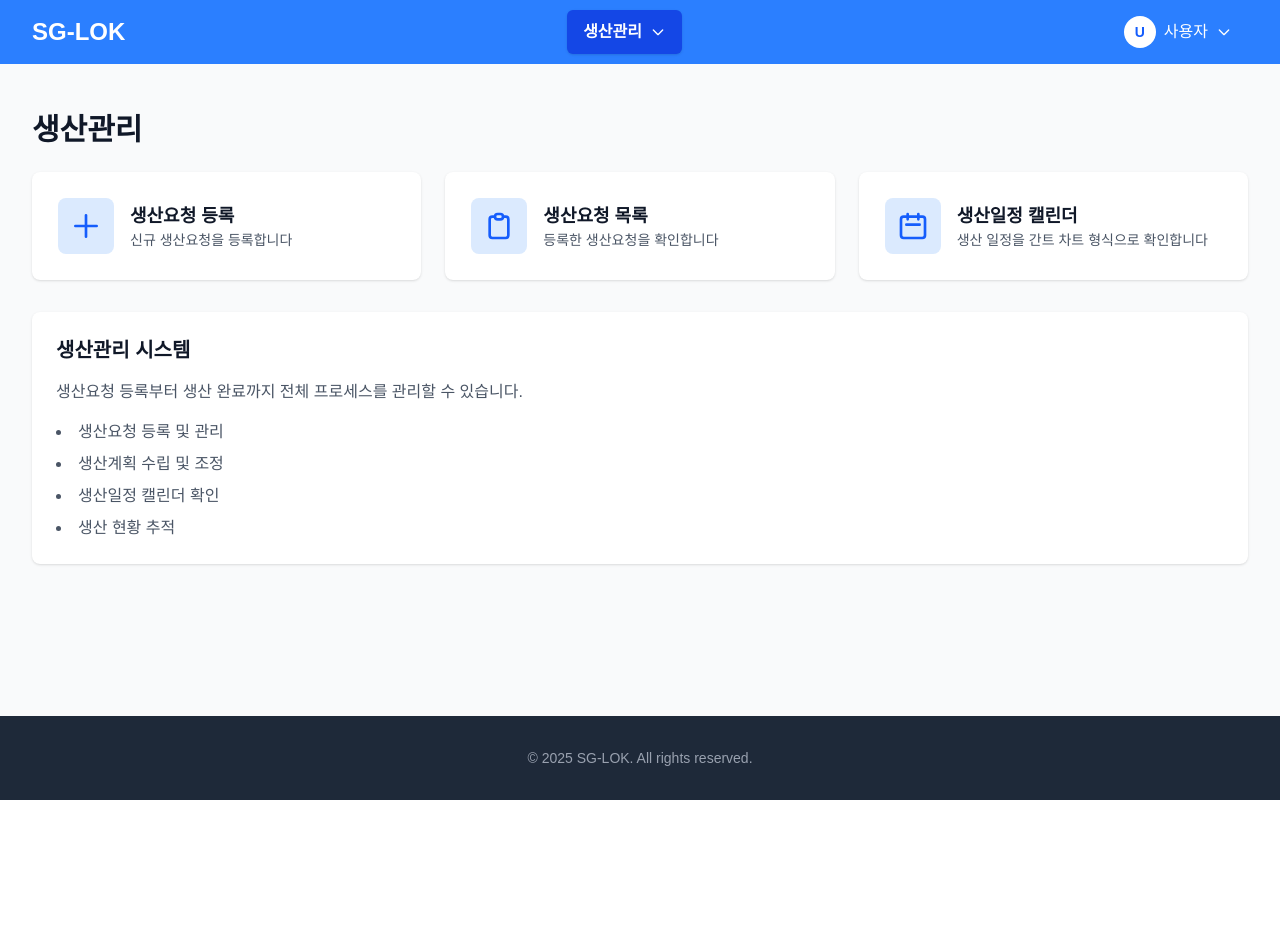
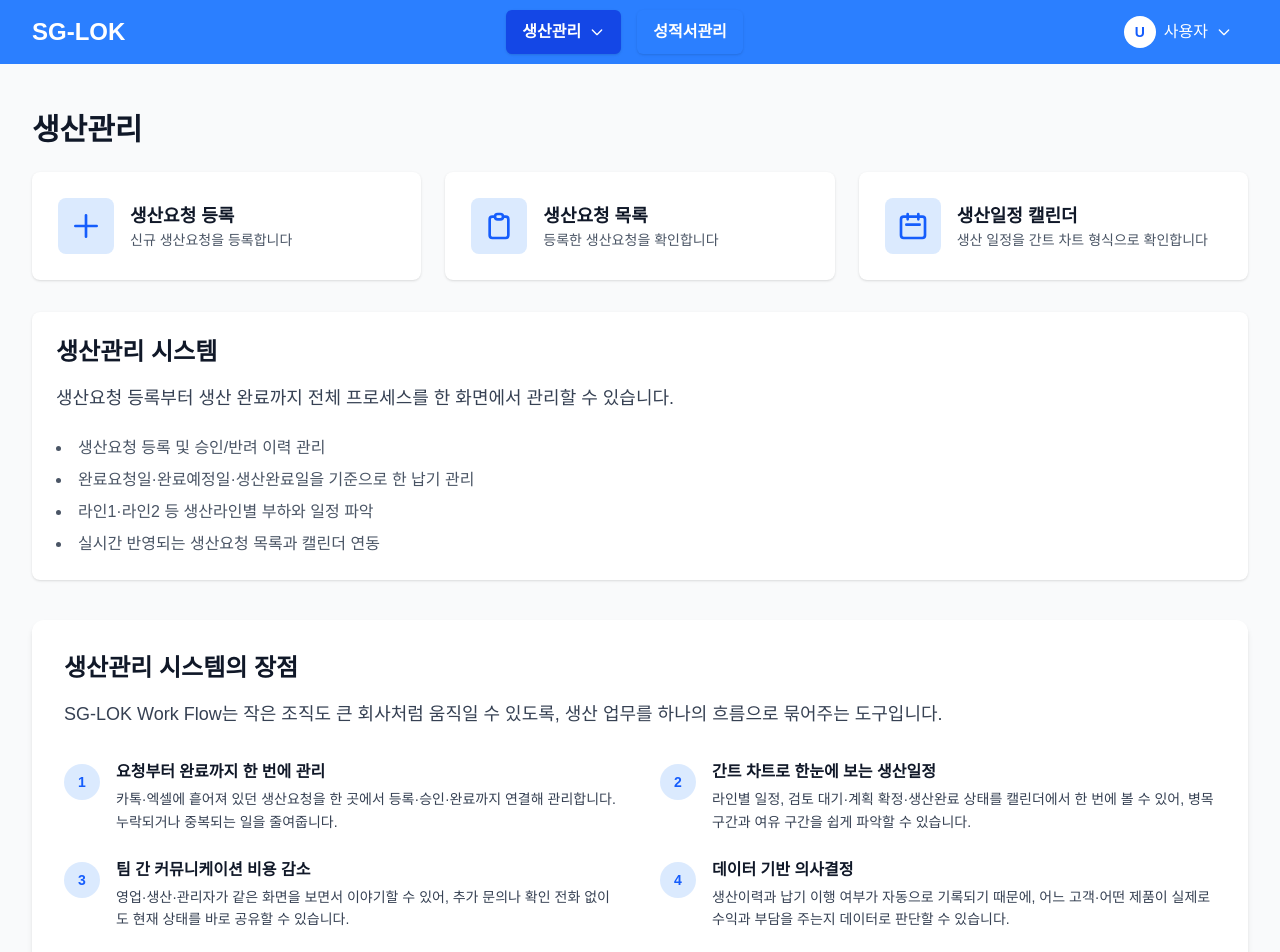
Before and after one commit to clubbob/SG-LOK, a Next.js app: page /production in a window 1280 px wide. Shown: the top 952 px of the page. Before the commit the page ends 800 px from the top, so only its background shows below. Built offline with nearby package versions, Linux system fonts and the light colour scheme; no server answers; the database is empty; sample sign-in values are in the browser's storage.

Commit message:
생산관리 업데이트

```diff
--- a/src/app/page.tsx
+++ b/src/app/page.tsx
@@ -27,10 +27,10 @@ export default function Home() {
         <div className="max-w-7xl mx-auto px-4 sm:px-6 lg:px-8 py-12">
           <div className="text-center">
             <h1 className="text-4xl font-bold text-gray-900 mb-4">
-              SG-LOK에 오신 것을 환영합니다
+              SG-LOK Work Flow 에 오신 것을 환영합니다.
             </h1>
             <p className="text-xl text-gray-600 mb-8">
-              효율적인 웹 서비스 플랫폼
+              작지만 강한 회사를 만들기 위한 효율적인 웹 서비스 플랫폼
             </p>
             {!isAuthenticated && (
               <div className="flex justify-center gap-4">
--- a/src/app/production/page.tsx
+++ b/src/app/production/page.tsx
@@ -92,17 +92,96 @@ export default function ProductionPage() {
             </Link>
           </div>
 
-          <div className="bg-white rounded-lg shadow p-6">
-            <h2 className="text-xl font-semibold text-gray-900 mb-4">생산관리 시스템</h2>
-            <p className="text-gray-600 mb-4">
-              생산요청 등록부터 생산 완료까지 전체 프로세스를 관리할 수 있습니다.
+          {/* 기존 개요 섹션 */}
+          <div className="bg-white rounded-lg shadow p-6 mt-4">
+            <h2 className="text-2xl font-bold text-gray-900 mb-4">생산관리 시스템</h2>
+            <p className="text-lg text-gray-700 mb-6">
+              생산요청 등록부터 생산 완료까지 전체 프로세스를 한 화면에서 관리할 수 있습니다.
             </p>
             <ul className="list-disc list-inside space-y-2 text-gray-600">
-              <li>생산요청 등록 및 관리</li>
-              <li>생산계획 수립 및 조정</li>
-              <li>생산일정 캘린더 확인</li>
-              <li>생산 현황 추적</li>
+              <li>생산요청 등록 및 승인/반려 이력 관리</li>
+              <li>완료요청일·완료예정일·생산완료일을 기준으로 한 납기 관리</li>
+              <li>라인1·라인2 등 생산라인별 부하와 일정 파악</li>
+              <li>실시간 반영되는 생산요청 목록과 캘린더 연동</li>
             </ul>
+          </div>
+
+          {/* 장점 섹션 */}
+          <div className="bg-white rounded-xl shadow-md p-8 mt-10">
+            <h2 className="text-2xl font-bold text-gray-900 mb-4">생산관리 시스템의 장점</h2>
+            <p className="text-lg text-gray-700 mb-8">
+              SG-LOK Work Flow는 작은 조직도 큰 회사처럼 움직일 수 있도록, 생산 업무를 하나의 흐름으로
+              묶어주는 도구입니다.
+            </p>
+
+            <div className="grid grid-cols-1 md:grid-cols-2 gap-x-10 gap-y-6">
+              <div className="flex items-start gap-4">
+                <div className="mt-1">
+                  <span className="inline-flex items-center justify-center w-9 h-9 rounded-full bg-blue-100 text-blue-600 text-sm font-semibold">
+                    1
+                  </span>
+                </div>
+                <div>
+                  <h3 className="text-base font-semibold text-gray-900 mb-1">요청부터 완료까지 한 번에 관리</h3>
+                  <p className="text-sm text-gray-700 leading-relaxed">
+                    카톡·엑셀에 흩어져 있던 생산요청을 한 곳에서 등록·승인·완료까지 연결해 관리합니다.
+                    누락되거나 중복되는 일을 줄여줍니다.
+                  </p>
+                </div>
+              </div>
+
+              <div className="flex items-start gap-4">
+                <div className="mt-1">
+                  <span className="inline-flex items-center justify-center w-9 h-9 rounded-full bg-blue-100 text-blue-600 text-sm font-semibold">
+                    2
+                  </span>
+                </div>
+                <div>
+                  <h3 className="text-base font-semibold text-gray-900 mb-1">간트 차트로 한눈에 보는 생산일정</h3>
+                  <p className="text-sm text-gray-700 leading-relaxed">
+                    라인별 일정, 검토 대기·계획 확정·생산완료 상태를 캘린더에서 한 번에 볼 수 있어,
+                    병목 구간과 여유 구간을 쉽게 파악할 수 있습니다.
+                  </p>
+                </div>
+              </div>
+
+              <div className="flex items-start gap-4">
+                <div className="mt-1">
+                  <span className="inline-flex items-center justify-center w-9 h-9 rounded-full bg-blue-100 text-blue-600 text-sm font-semibold">
+                    3
+                  </span>
+                </div>
+                <div>
+                  <h3 className="text-base font-semibold text-gray-900 mb-1">팀 간 커뮤니케이션 비용 감소</h3>
+                  <p className="text-sm text-gray-700 leading-relaxed">
+                    영업·생산·관리자가 같은 화면을 보면서 이야기할 수 있어, 추가 문의나 확인 전화 없이도
+                    현재 상태를 바로 공유할 수 있습니다.
+                  </p>
+                </div>
+              </div>
+
+              <div className="flex items-start gap-4">
+                <div className="mt-1">
+                  <span className="inline-flex items-center justify-center w-9 h-9 rounded-full bg-blue-100 text-blue-600 text-sm font-semibold">
+                    4
+                  </span>
+                </div>
+                <div>
+                  <h3 className="text-base font-semibold text-gray-900 mb-1">데이터 기반 의사결정</h3>
+                  <p className="text-sm text-gray-700 leading-relaxed">
+                    생산이력과 납기 이행 여부가 자동으로 기록되기 때문에, 어느 고객·어떤 제품이
+                    실제로 수익과 부담을 주는지 데이터로 판단할 수 있습니다.
+                  </p>
+                </div>
+              </div>
+            </div>
+
+            <div className="mt-8">
+              <p className="text-sm text-gray-600 leading-relaxed">
+                지금 사용하는 방식(엑셀·카톡·구두 지시)을 SG-LOK Work Flow로 점차 대체 활용하면 정보가 자동으로 정리되고,
+                반복적인 확인 업무가 크게 줄어듭니다.
+              </p>
+            </div>
           </div>
         </div>
       </main>
--- a/src/app/signup/success/page.tsx
+++ b/src/app/signup/success/page.tsx
@@ -50,7 +50,7 @@ export default function SignupSuccessPage() {
                   회원가입이 완료되었습니다!
                 </h1>
                 <p className="text-lg text-gray-600 mb-6">
-                  SG-LOK에 오신 것을 환영합니다.
+                  SG-LOK Work Flow 에 오신 것을 환영합니다.
                 </p>
                 <p className="text-sm text-gray-500">
                   사용자 정보를 불러오는 중...
@@ -98,7 +98,7 @@ export default function SignupSuccessPage() {
                 회원가입이 완료되었습니다!
               </h1>
               <p className="text-lg text-gray-600 mb-6">
-                {userProfile?.name}님, SG-LOK에 오신 것을 환영합니다.
+                {userProfile?.name}님, SG-LOK Work Flow 에 오신 것을 환영합니다.
               </p>
             </div>
           </div>
--- a/src/components/layout/Header.tsx
+++ b/src/components/layout/Header.tsx
@@ -122,6 +122,14 @@ export default function Header() {
                   </>
                 )}
               </div>
+
+              <button
+                type="button"
+                onClick={() => alert('성적서관리 서비스는 준비 중입니다.')}
+                className="px-4 py-2.5 rounded-md text-base font-semibold text-white hover:bg-blue-600 hover:text-white transition-colors shadow-sm"
+              >
+                성적서관리
+              </button>
             </nav>
           )}
 
@@ -300,17 +308,16 @@ export default function Header() {
               >
                 생산일정 캘린더
               </Link>
-            <Link
-              href="/production/request"
-              className={`px-5 py-3 rounded-md text-base font-semibold transition-colors ${
-                isActivePath('/production/request')
-                  ? 'bg-blue-700 text-white'
-                  : 'text-white hover:bg-blue-600'
-              }`}
-              onClick={() => setIsMobileMenuOpen(false)}
+              <button
+                type="button"
+                onClick={() => {
+                  alert('성적서관리 서비스는 준비 중입니다.');
+                  setIsMobileMenuOpen(false);
+                }}
+                className="px-5 py-3 rounded-md text-base font-semibold text-left text-white hover:bg-blue-600"
               >
-              생산요청 등록
-            </Link>
+                성적서관리
+              </button>
             </nav>
           </div>
         )}
```
Lines whose indentation alone changed are shown as unchanged.
